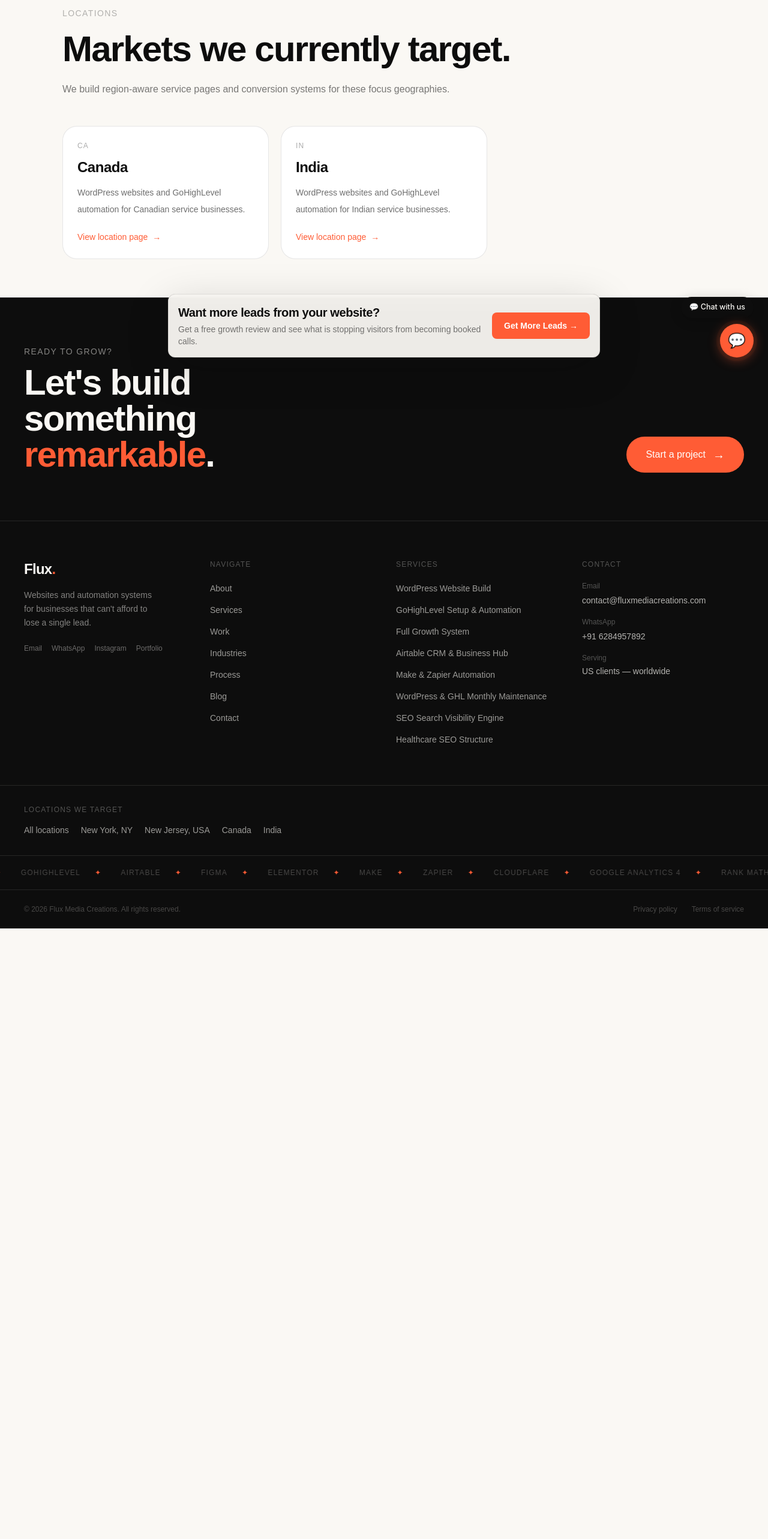
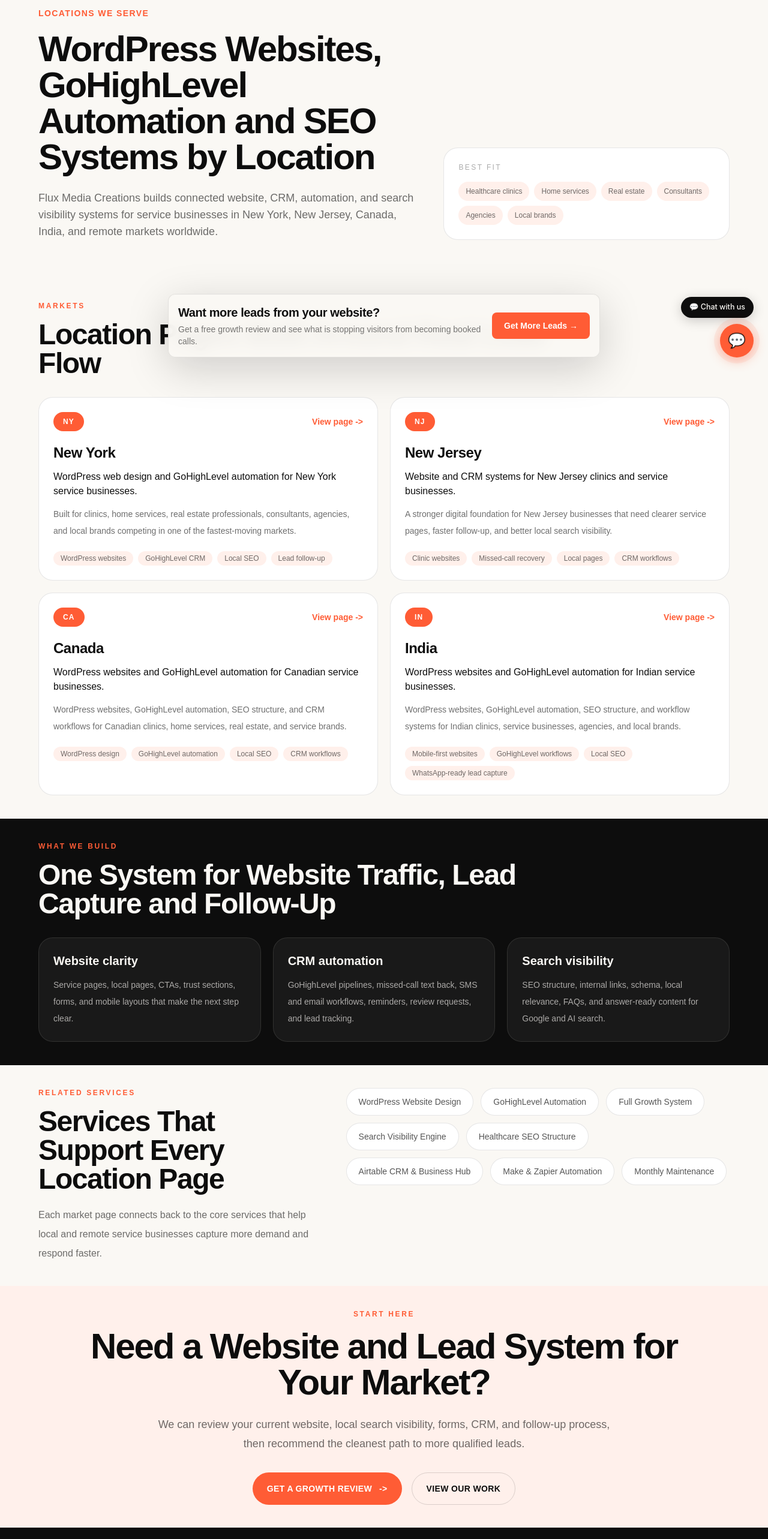
Before and after one commit to dev-gagandeep/Flux-Media-Creations, a Next.js app: page /locations in a window 1280 px wide. Shown: the part 180-2746 px from the top of the page at 60% size. Before the commit the page ends 1728 px from the top, so only its background shows below. Built offline with nearby package versions, Linux system fonts and the light colour scheme; a web font is replaced by a local one.

Commit message:
Update locations overview page

```diff
--- a/src/app/locations/page.tsx
+++ b/src/app/locations/page.tsx
@@ -1,45 +1,185 @@
 import type { Metadata } from "next";
 import Link from "next/link";
-import { LOCATION_PAGES } from "@/lib/constants";
 import { generateMeta } from "@/lib/seo";
+
+const locationCards = [
+  {
+    label: "New York",
+    short: "NY",
+    href: "/web-development-ai-automation-new-york",
+    headline: "WordPress web design and GoHighLevel automation for New York service businesses.",
+    summary:
+      "Built for clinics, home services, real estate professionals, consultants, agencies, and local brands competing in one of the fastest-moving markets.",
+    focus: ["WordPress websites", "GoHighLevel CRM", "Local SEO", "Lead follow-up"],
+  },
+  {
+    label: "New Jersey",
+    short: "NJ",
+    href: "/web-development-automation-new-jersey",
+    headline: "Website and CRM systems for New Jersey clinics and service businesses.",
+    summary:
+      "A stronger digital foundation for New Jersey businesses that need clearer service pages, faster follow-up, and better local search visibility.",
+    focus: ["Clinic websites", "Missed-call recovery", "Local pages", "CRM workflows"],
+  },
+  {
+    label: "Canada",
+    short: "CA",
+    href: "/locations/canada",
+    headline: "WordPress websites and GoHighLevel automation for Canadian service businesses.",
+    summary:
+      "WordPress websites, GoHighLevel automation, SEO structure, and CRM workflows for Canadian clinics, home services, real estate, and service brands.",
+    focus: ["WordPress design", "GoHighLevel automation", "Local SEO", "CRM workflows"],
+  },
+  {
+    label: "India",
+    short: "IN",
+    href: "/locations/india",
+    headline: "WordPress websites and GoHighLevel automation for Indian service businesses.",
+    summary:
+      "WordPress websites, GoHighLevel automation, SEO structure, and workflow systems for Indian clinics, service businesses, agencies, and local brands.",
+    focus: ["Mobile-first websites", "GoHighLevel workflows", "Local SEO", "WhatsApp-ready lead capture"],
+  },
+];
+
+const services = [
+  { label: "WordPress Website Design", href: "/services/wordpress-website-build" },
+  { label: "GoHighLevel Automation", href: "/services/gohighlevel-automation" },
+  { label: "Full Growth System", href: "/services/full-growth-system" },
+  { label: "Search Visibility Engine", href: "/services/search-visibility-engine" },
+  { label: "Healthcare SEO Structure", href: "/services/healthcare-seo-structure" },
+  { label: "Airtable CRM & Business Hub", href: "/services/airtable-business-hub" },
+  { label: "Make & Zapier Automation", href: "/services/make-zapier-automation" },
+  { label: "Monthly Maintenance", href: "/services/monthly-maintenance" },
+];
 
 export const metadata: Metadata = generateMeta({
   title: "Locations",
   description:
-    "Areas we target and serve: Canada and India.",
+    "WordPress web design, GoHighLevel automation, local SEO, CRM workflows, and lead generation systems for service businesses in New York, New Jersey, Canada, and India.",
   path: "/locations",
 });
 
 export default function LocationsPage() {
   return (
-    <section className="section pt-40 md:pt-48 pb-20 max-w-[1200px] mx-auto">
-      <p className="text-sm uppercase tracking-widest text-ink/30 mb-5">Locations</p>
-      <h1 className="font-display font-semibold text-4xl md:text-6xl max-w-4xl mb-6" style={{ letterSpacing: "-0.03em" }}>
-        Markets we currently target.
-      </h1>
-      <p className="text-base text-ink/55 max-w-2xl leading-relaxed mb-12">
-        We build region-aware service pages and conversion systems for these focus geographies.
-      </p>
+    <main>
+      <section className="section pt-40 md:pt-48 pb-20 max-w-[1400px] mx-auto">
+        <p className="text-sm uppercase tracking-widest text-flux font-semibold mb-5">Locations we serve</p>
+        <div className="grid lg:grid-cols-[1fr_0.75fr] gap-10 items-end">
+          <div>
+            <h1 className="font-display font-semibold text-4xl md:text-6xl max-w-5xl mb-6" style={{ letterSpacing: "-0.035em" }}>
+              WordPress Websites, GoHighLevel Automation and SEO Systems by Location
+            </h1>
+            <p className="text-base md:text-lg text-ink/60 max-w-3xl leading-8">
+              Flux Media Creations builds connected website, CRM, automation, and search visibility systems for service businesses in New York, New Jersey, Canada, India, and remote markets worldwide.
+            </p>
+          </div>
+          <div className="rounded-3xl border border-ink/10 bg-white p-6 shadow-soft">
+            <p className="text-xs uppercase tracking-[0.2em] text-ink/35 mb-4">Best fit</p>
+            <div className="flex flex-wrap gap-2">
+              {["Healthcare clinics", "Home services", "Real estate", "Consultants", "Agencies", "Local brands"].map((item) => (
+                <span key={item} className="rounded-full bg-blush px-3 py-2 text-xs font-medium text-ink/60">
+                  {item}
+                </span>
+              ))}
+            </div>
+          </div>
+        </div>
+      </section>
 
-      <div className="grid sm:grid-cols-2 lg:grid-cols-3 gap-5">
-        {LOCATION_PAGES.map((location) => (
-          <article key={location.slug} className="rounded-3xl border border-ink/10 bg-white p-6">
-            <p className="text-xs uppercase tracking-widest text-ink/35 mb-3">{location.short}</p>
-            <h2 className="font-display text-2xl font-semibold mb-3" style={{ letterSpacing: "-0.02em" }}>
-              {location.label}
+      <section className="section-sm">
+        <div className="max-w-[1400px] mx-auto">
+          <p className="text-xs uppercase tracking-[0.22em] text-flux font-semibold mb-4">Markets</p>
+          <h2 className="font-display text-3xl md:text-5xl font-semibold leading-tight max-w-4xl mb-8" style={{ letterSpacing: "-0.03em" }}>
+            Location Pages Built Around Real Lead Flow
+          </h2>
+          <div className="grid md:grid-cols-2 gap-5">
+            {locationCards.map((location) => (
+              <article key={location.label} className="rounded-3xl border border-ink/10 bg-white p-6">
+                <div className="mb-5 flex items-center justify-between gap-4">
+                  <span className="rounded-full bg-flux px-4 py-2 text-xs font-bold uppercase tracking-widest text-white">{location.short}</span>
+                  <Link href={location.href} className="text-sm font-semibold text-flux transition hover:opacity-70">
+                    View page -&gt;
+                  </Link>
+                </div>
+                <h3 className="font-display text-2xl font-semibold mb-3" style={{ letterSpacing: "-0.02em" }}>
+                  {location.label}
+                </h3>
+                <p className="text-base font-medium text-ink mb-3">{location.headline}</p>
+                <p className="text-sm text-ink/60 leading-7 mb-5">{location.summary}</p>
+                <div className="flex flex-wrap gap-2">
+                  {location.focus.map((item) => (
+                    <span key={item} className="rounded-full bg-blush px-3 py-1 text-xs font-medium text-ink/60">
+                      {item}
+                    </span>
+                  ))}
+                </div>
+              </article>
+            ))}
+          </div>
+        </div>
+      </section>
+
+      <section className="section-sm bg-ink text-cream">
+        <div className="max-w-[1400px] mx-auto">
+          <p className="text-xs uppercase tracking-[0.22em] text-flux font-semibold mb-4">What we build</p>
+          <h2 className="font-display text-3xl md:text-5xl font-semibold leading-tight max-w-4xl mb-8" style={{ letterSpacing: "-0.03em" }}>
+            One System for Website Traffic, Lead Capture and Follow-Up
+          </h2>
+          <div className="grid md:grid-cols-3 gap-5">
+            {[
+              ["Website clarity", "Service pages, local pages, CTAs, trust sections, forms, and mobile layouts that make the next step clear."],
+              ["CRM automation", "GoHighLevel pipelines, missed-call text back, SMS and email workflows, reminders, review requests, and lead tracking."],
+              ["Search visibility", "SEO structure, internal links, schema, local relevance, FAQs, and answer-ready content for Google and AI search."],
+            ].map(([title, body]) => (
+              <article key={title} className="rounded-3xl border border-cream/10 bg-cream/5 p-6">
+                <h3 className="font-display text-xl font-semibold mb-3">{title}</h3>
+                <p className="text-sm text-cream/65 leading-7">{body}</p>
+              </article>
+            ))}
+          </div>
+        </div>
+      </section>
+
+      <section className="section-sm">
+        <div className="max-w-[1400px] mx-auto grid lg:grid-cols-[0.85fr_1.15fr] gap-10">
+          <div>
+            <p className="text-xs uppercase tracking-[0.22em] text-flux font-semibold mb-4">Related services</p>
+            <h2 className="font-display text-3xl md:text-5xl font-semibold leading-tight mb-5" style={{ letterSpacing: "-0.03em" }}>
+              Services That Support Every Location Page
             </h2>
-            <p className="text-sm text-ink/60 leading-7 mb-5">{location.headline}</p>
-            <Link
-              href={`/locations/${location.slug}`}
-              className="inline-flex items-center gap-2 text-sm font-medium hover:gap-3 transition-all"
-              style={{ color: "var(--flux)" }}
-            >
-              View location page
-              <span>→</span>
+            <p className="text-base text-ink/60 leading-8">
+              Each market page connects back to the core services that help local and remote service businesses capture more demand and respond faster.
+            </p>
+          </div>
+          <div className="flex flex-wrap gap-3 self-start">
+            {services.map((service) => (
+              <Link key={service.href} href={service.href} className="rounded-full border border-ink/10 bg-white px-5 py-3 text-sm font-medium text-ink/70 transition hover:border-flux hover:text-flux">
+                {service.label}
+              </Link>
+            ))}
+          </div>
+        </div>
+      </section>
+
+      <section className="section-sm bg-blush">
+        <div className="max-w-[1000px] mx-auto text-center">
+          <p className="text-xs uppercase tracking-[0.22em] text-flux font-semibold mb-4">Start here</p>
+          <h2 className="font-display text-4xl md:text-6xl font-semibold leading-tight mb-6" style={{ letterSpacing: "-0.035em" }}>
+            Need a Website and Lead System for Your Market?
+          </h2>
+          <p className="text-lg text-ink/60 leading-8 max-w-3xl mx-auto mb-8">
+            We can review your current website, local search visibility, forms, CRM, and follow-up process, then recommend the cleanest path to more qualified leads.
+          </p>
+          <div className="flex flex-wrap justify-center gap-4">
+            <Link href="/contact" className="inline-flex items-center gap-3 rounded-full bg-flux px-6 py-4 text-sm font-semibold uppercase tracking-wide text-white">
+              Get a Growth Review <span aria-hidden="true">-&gt;</span>
             </Link>
-          </article>
-        ))}
-      </div>
-    </section>
+            <Link href="/work" className="inline-flex items-center gap-3 rounded-full border border-ink/15 px-6 py-4 text-sm font-semibold uppercase tracking-wide text-ink">
+              View Our Work
+            </Link>
+          </div>
+        </div>
+      </section>
+    </main>
   );
 }
--- a/src/components/seo/RouteSchemas.tsx
+++ b/src/components/seo/RouteSchemas.tsx
@@ -18,6 +18,12 @@
     path: "/web-development-automation-new-jersey",
   },
 };
+
+const LOCATION_INDEX_ITEMS = [
+  { label: "New York", href: "/web-development-ai-automation-new-york" },
+  { label: "New Jersey", href: "/web-development-automation-new-jersey" },
+  ...LOCATION_PAGES.map((location) => ({ label: location.label, href: `/locations/${location.slug}` })),
+];
 
 const ROUTES_WITH_PAGE_SERVICE_SCHEMA = new Set([
   "/services/wordpress-website-build",
@@ -269,11 +275,11 @@
       url: toAbsolute(pathname),
       mainEntity: {
         "@type": "ItemList",
-        itemListElement: LOCATION_PAGES.map((location, index) => ({
+        itemListElement: LOCATION_INDEX_ITEMS.map((location, index) => ({
           "@type": "ListItem",
           position: index + 1,
           name: location.label,
-          url: toAbsolute(`/locations/${location.slug}`),
+          url: toAbsolute(location.href),
         })),
       },
     });
```
